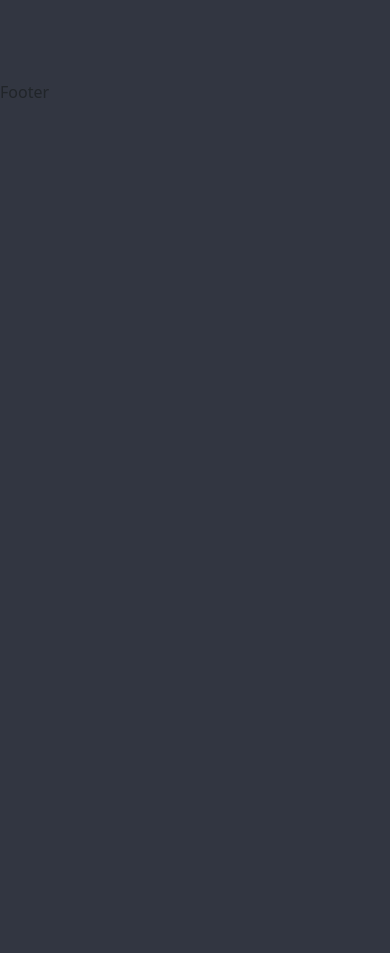
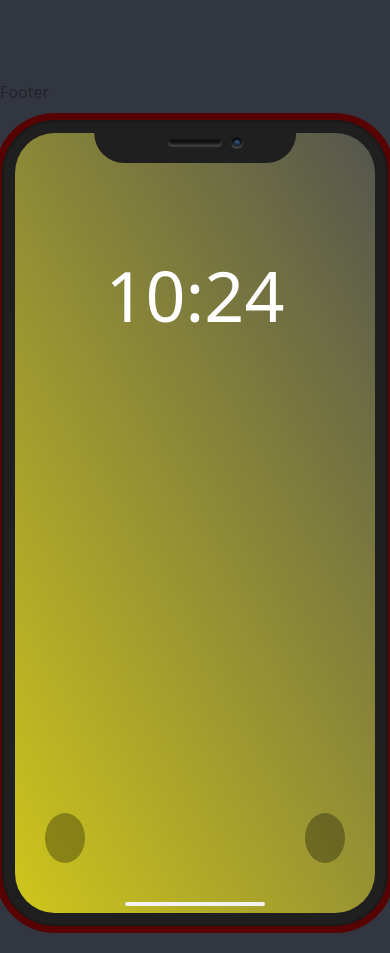
Before and after one commit to 4lexjandro/Display-Room, a React (Create React App) app: page /contact in a window 390 px wide. Shown: the part 740-1693 px from the top of the page. Before the commit the page ends 844 px from the top, so only its background shows below. Built offline with nearby package versions, Linux system fonts and the light colour scheme.

Commit message:
added iphone just need to add bottom shadow

```diff
--- a/src/App.scss
+++ b/src/App.scss
@@ -336,3 +336,131 @@ body {
   .navbar-nav .nav-item a:hover::after {
     width: 100%;
   }
+
+
+
+
+.text {
+  text-align: center;
+  color: white;
+}
+
+
+
+  .iphone-x {
+    position: relative;
+    margin: 40px auto;
+    width: 360px;
+    height: 780px;
+    background-color: #7371ee;
+    background-image: linear-gradient(60deg, #cec51c 1%,#54554e 100%);
+    border-radius: 40px;
+    box-shadow: 0px 0px 0px 11px #1f1f1f, 0px 0px 0px 13px #191919, 0px 0px 0px 20px rgb(87, 3, 3);
+
+    &:before,
+    &:after{
+      content: '';
+      position: absolute;
+      left: 50%;
+      transform: translateX(-50%);
+    }
+
+    // home button indicator
+    &:after {
+      bottom: 7px;
+      width: 140px;
+      height: 4px;
+      background-color: #f2f2f2;
+      border-radius: 10px;
+    }
+
+    // frontal camera/speaker frame
+    &:before {
+      top: 0px;
+      width: 56%;
+      height: 30px;
+      background-color: #1f1f1f;
+      border-radius: 0px 0px 40px 40px;
+    }
+
+    i,
+    b,
+    s,
+    span {
+      position: absolute;
+      display: block;
+      color: transparent;
+    }
+
+    // speaker
+    i {
+      top: 0px;
+      left: 50%;
+      transform: translate(-50%, 6px);
+      height: 8px;
+      width: 15%;
+      background-color: #101010;
+      border-radius: 8px;
+      box-shadow: inset 0px -3px 3px 0px rgba(256, 256, 256, 0.2);
+    }
+
+    // camera
+    b {
+      left: 10%;
+      top: 0px;
+      transform: translate(180px, 4px);
+      width: 12px;
+      height: 12px;
+      background-color: #101010;
+      border-radius: 12px;
+      box-shadow: inset 0px -3px 2px 0px rgba(256, 256, 256, 0.2);
+
+      &:after {
+        content: '';
+        position: absolute;
+        background-color: #2d4d76;
+        width: 6px;
+        height: 6px;
+        top: 2px;
+        left: 2px;
+        top: 3px;
+        left: 3px;
+        display: block;
+        border-radius: 4px;
+        box-shadow: inset 0px -2px 2px rgba(0, 0, 0, 0.5);
+      }
+    }
+
+    // time
+    s {
+      top: 50px;
+      color: #fff;
+      text-align: center;
+      text-decoration: none;
+      width: 100%;
+      font-size: 70px;
+      font-weight: 100;
+      padding-top: 60px;
+    }
+
+    // action buttons
+    span {
+      bottom: 50px;
+      width: 40px;
+      height: 50px;
+      background-color: rgba(0, 0, 0, 0.3);
+      border-radius: 50%;
+      left: 30px;
+
+      & + span {
+        left: auto;
+        right: 30px;
+      }
+    }
+
+
+
+
+
+
+  }
--- a/src/Routes/Contact.jsx
+++ b/src/Routes/Contact.jsx
@@ -1,5 +1,5 @@
 import React from 'react'
-import styled from "styled-components";
+import Card from '../Visuals/Card.png'
 
 
 import ButtonMailto from '../Parts/ButtonMailto'
@@ -20,7 +20,9 @@ function Contact() {
 
   return (
     <div>
+
     <div className="Contact">
+
       <div className="body">
 
 
@@ -42,6 +44,22 @@ function Contact() {
  </div>
  </div>
 </div>
+<br/><br/><br/><br/><br/><br/><br/><br/><br/><br/><br/><br/><br/><br/><br/><br/><br/><br/><br/><br/><br/><br/><br/><br/><br/><br/><br/><br/>
+
+<h1 class="text">Or</h1>
+<br/><br/><br/><br/><br/>
+
+<div class="iphone-x">
+  <i>Speaker</i>
+  <b>Camera</b>
+  <s>10:24</s>
+
+  <span>Left action button</span>
+  <span>Right action button</span>
+</div>
+
+
+
 
 
        </div>
```
